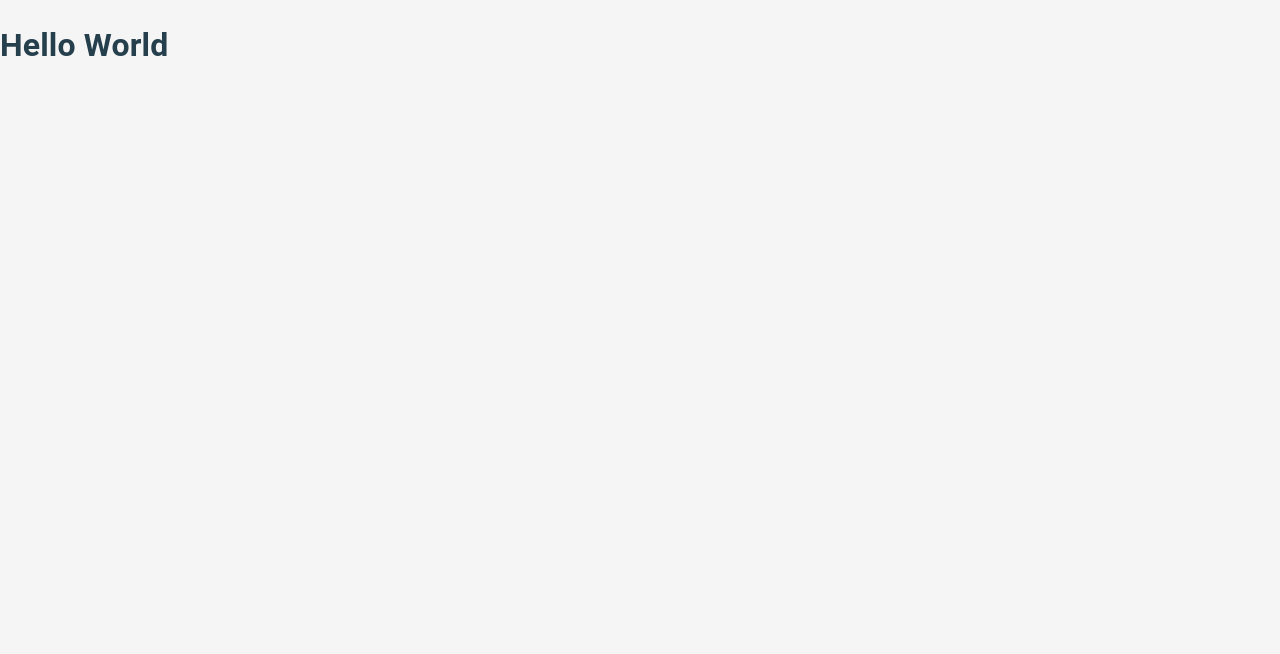
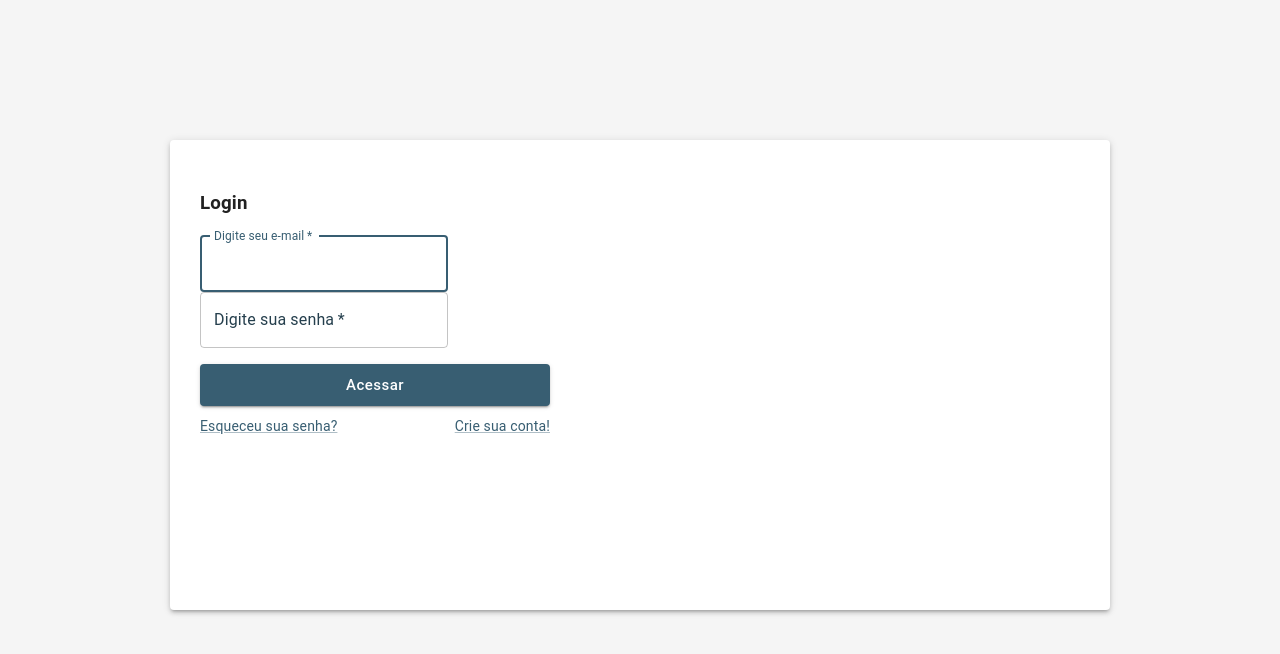
Before and after one commit to HandreiFontana/dinhopersianas-customer-front, a React (Create React App) app: page / in a window 1280 px wide. Shown: the top 654 px of the page. Built offline with nearby package versions, Linux system fonts and the light colour scheme.

Commit message:
feat(SignIn): page created

```diff
--- a/src/app.tsx
+++ b/src/app.tsx
@@ -1,7 +1,11 @@
-function App() {
-  return (
-    <h1>Hello World</h1>
-  );
-}
+import React from 'react'
+import { BrowserRouter as Router } from 'react-router-dom'
+import SignIn from './pages/authentication/sign-in'
 
-export default App;
+const App: React.FC = () => (
+  <Router>
+    <SignIn />
+  </Router>
+)
+
+export default App
--- /dev/null
+++ b/src/pages/authentication/sign-in/index.tsx
@@ -0,0 +1,89 @@
+import { Alert, Box, Button, Grid, LinearProgress, Link, Paper, TextField } from '@mui/material'
+import React from 'react'
+import * as yup from 'yup'
+
+import { useStyles } from './styles';
+
+const SignIn: React.FC = () => {
+
+    const classes = useStyles();
+
+    return (
+        <Box className={classes.container}>
+            <Box className={classes.mainWrapper}>
+                <Paper elevation={3} className={classes.paperWrapper}>
+                    <Box
+                        component="form"
+                        // onSubmit={handleSubmit(onSubmit)}
+                        noValidate
+                        data-testid="form"
+                        className={classes.formBox}
+                    >
+                        {/* <img src={logoImage} className={classes.logoImage} alt="Logo" /> */}
+
+                        <h3>Login</h3>
+
+                        <TextField
+                            required
+                            name="email"
+                            id="email"
+                            label="Digite seu e-mail"
+                            type="email"
+                            autoFocus
+                        //   error={Boolean(errors.email)}
+                        //   {...register("email",
+                        //     { onChange: (e) => handleChange(e) }
+                        //   )}
+                        />
+
+                        <TextField
+                            required
+                            name="password"
+                            id="password"
+                            label="Digite sua senha"
+                            type="password"
+                            autoComplete="new-password"
+                        //   error={Boolean(errors.password)}
+                        //   {...register("password",
+                        //     { onChange: (e) => handleChange(e) }
+                        //   )}
+                        />
+
+                        <Button
+                            type="submit"
+                            fullWidth
+                            variant="contained"
+                            size="large"
+                            sx={{ mt: 2, mb: 1 }}
+                        >
+                            Acessar
+                        </Button>
+
+                        <Grid container>
+                            <Grid item xs>
+                                <Link href="/forgot-password" variant="body2" data-testid="signup-link">
+                                    Esqueceu sua senha?
+                                </Link>
+                            </Grid>
+                            <Grid item xs className={classes.signupLink}>
+                                <Link href="/signup" variant="body2" data-testid="signup-link">
+                                    Crie sua conta!
+                                </Link>
+                            </Grid>
+                        </Grid>
+
+                        {/* {isLoading && (
+              <LinearProgress className={classes.linearProgress} />
+            )}
+
+            {mainError !== '' && (
+              <Alert severity="error" className={classes.alert}>{mainError}</Alert>
+            )} */}
+                    </Box>
+                </Paper>
+            </Box>
+        </Box>
+    )
+}
+
+export default SignIn;
--- /dev/null
+++ b/src/pages/authentication/sign-in/styles.ts
@@ -0,0 +1,62 @@
+import { makeStyles } from '@mui/styles'
+
+const useStyles = makeStyles(() => ({
+    container: {
+        display: 'flex',
+        flexDirection: 'column',
+        minHeight: '100vh'
+    },
+
+    mainWrapper: {
+        display: 'flex',
+        flexDirection: 'column',
+        justifyContent: 'center',
+        alignItems: 'center',
+        minHeight: 'calc(100vh - 50px)'
+    },
+
+    paperWrapper: {
+        padding: '30px',
+        minHeight: '470px',
+        '@media (min-width: 1000px)': {
+            maxHeight: '470px',
+            maxWidth: '940px',
+            height: '470px',
+            width: '940px',
+            backgroundSize: 'contain',
+            backgroundRepeat: 'no-repeat'
+        }
+    },
+
+    logoImage: {
+        width: '250px',
+        marginLeft: '-15px',
+        marginTop: '-30px',
+        marginBottom: '-35px'
+    },
+
+    formBox: {
+        width: '350px'
+    },
+
+    linearProgress: {
+        marginTop: '20px'
+    },
+
+    alert: {
+        marginTop: '20px',
+        padding: '1px 16px 1px 16px'
+    },
+
+    footer: {
+        marginTop: 'auto',
+        backgroundColor: '#E7EAED',
+        padding: '10px 10px 15px 10px'
+    },
+
+    signupLink: {
+        textAlign: 'right'
+    }
+}));
+
+export { useStyles }
```
